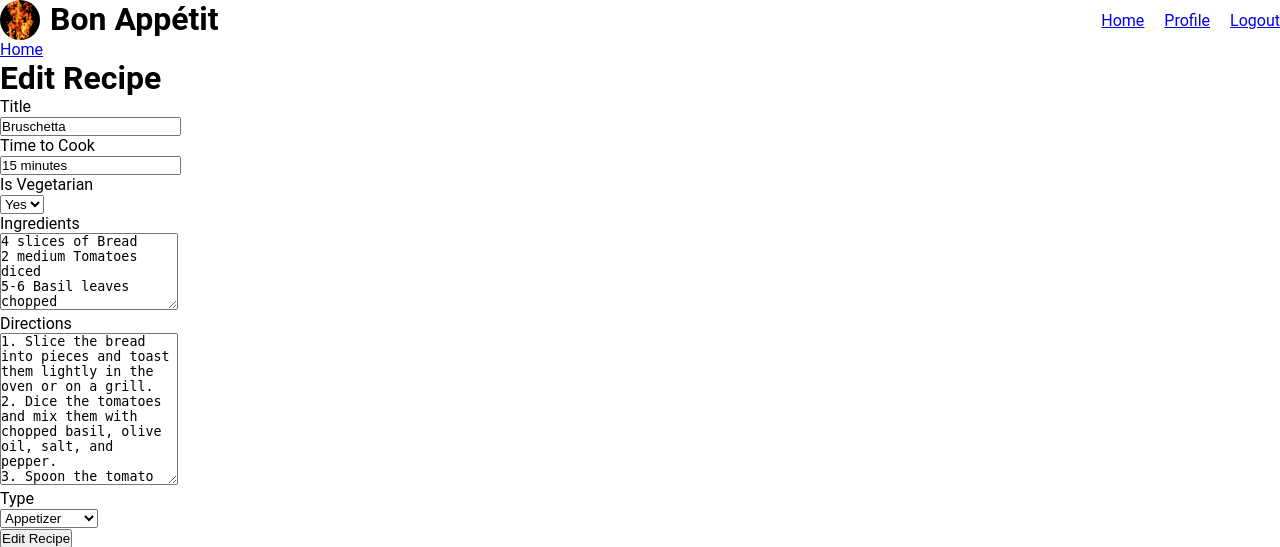
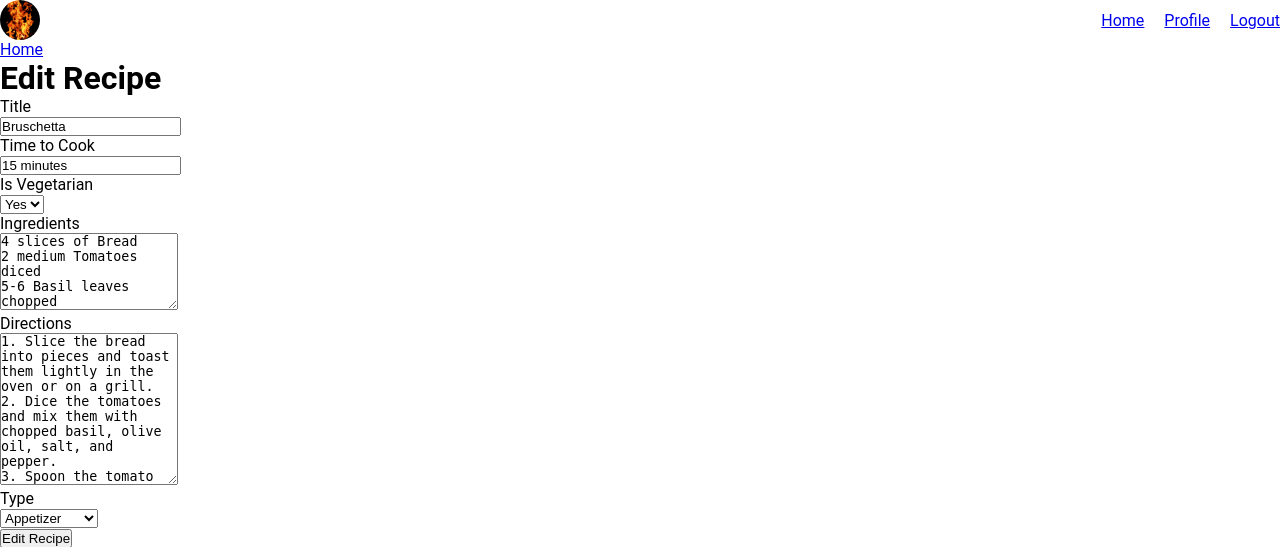
Before and after one commit to SalehaQareen98/recipe-manager, a PHP site: page /edit.php?id=1 in a window 1280 px wide. Shown: the top 547 px of the page. Run offline with PHP 8.4, Linux system fonts and the light colour scheme; data comes from the database, SQL or seed files in the repository.

Commit message:
minor style fix to header

```diff
--- a/header.php
+++ b/header.php
@@ -14,7 +14,7 @@
             <div class="logo-image">
                 <img src="images/logo.jpg" alt="Recipe Image">
             </div>
-            <h1>Bon Appétit</h1>
+            <h1 class="header-title">Bon Appétit</h1>
         </div>
         <div class="header-container">
             <div class="title">
--- a/style.css
+++ b/style.css
@@ -24,6 +24,10 @@ body {
 
 .title-container {
     display: flex;
+}
+
+.header-title {
+    color: white;
 }
 
 .logo-image img {
```
